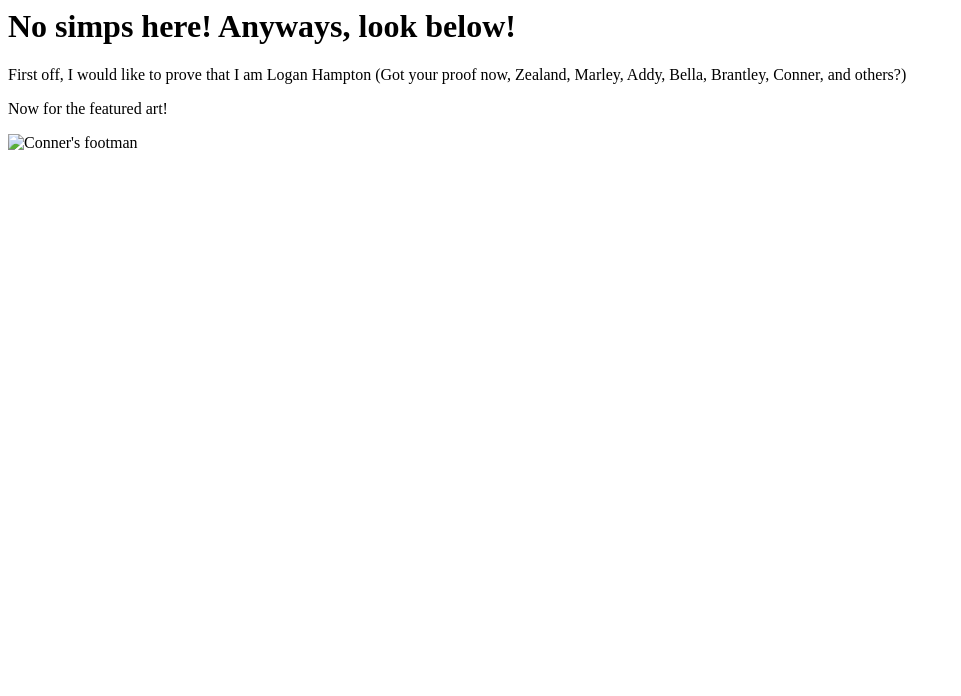
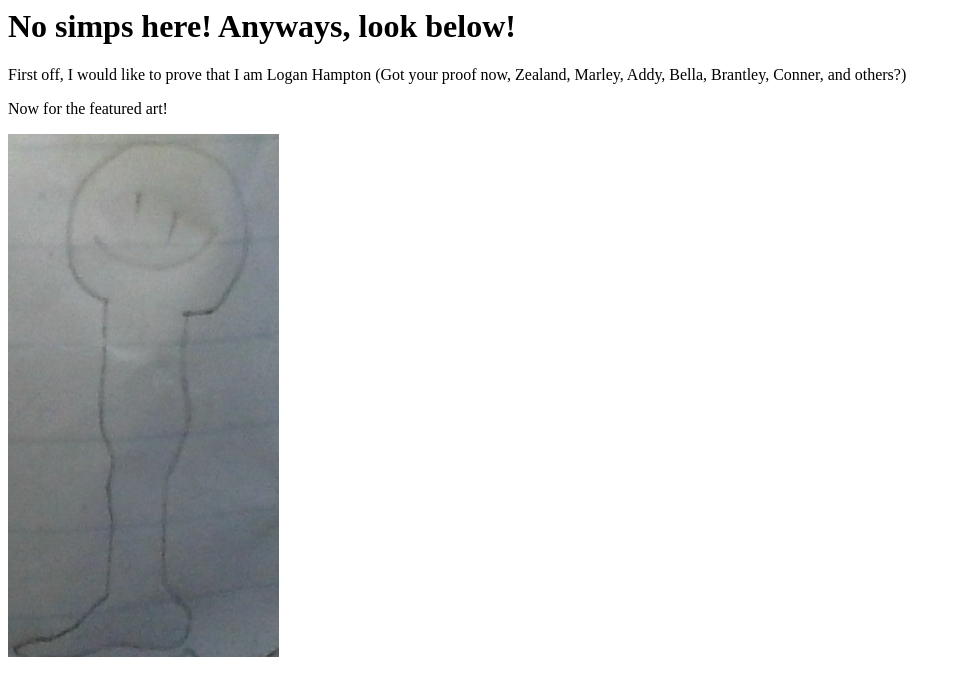
Before and after one commit to bigscarychrome/bigscarychrome.github.io, a plain HTML site: page index.html in a window 1280 px wide. Shown: the whole page, without its empty margins (0-961 px from the left). Drawn offline with Linux system fonts and the light colour scheme.

Commit message:
modify index.html

```diff
--- a/index.html
+++ b/index.html
@@ -2,4 +2,4 @@
 <h1>No simps here! Anyways, look below!</h1>
 First off, I would like to prove that I am Logan Hampton (Got your proof now, Zealand, Marley, Addy, Bella, Brantley, Conner, and others?)
 <p>Now for the featured art!</p>
-<p><img src="images/Conner.jpg", alt="Conner's footman"></p>
+<p><img src="images/Connor.jpg", alt="Connor's footman"></img></p>
```
